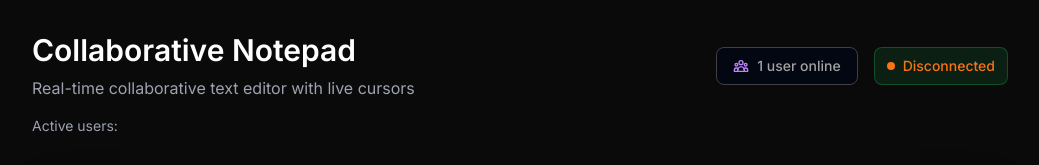
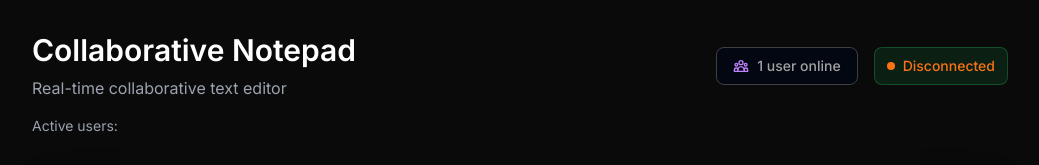
Before and after one commit to Bethel-nz/ink, a website with bundled scripts: page client/index.html in a window 1280 px wide. Shown: the top 165 px of the page, without its empty margins (120-1159 px from the left). Built offline with nearby package versions, Linux system fonts and the light colour scheme; no server answers.

Commit message:
Update description in index.html for clarity

```diff
--- a/client/index.html
+++ b/client/index.html
@@ -110,7 +110,7 @@
 			<div class="flex items-center justify-between">
 				<div>
 					<h1 class="text-3xl font-semibold text-white mb-2">Collaborative Notepad</h1>
-					<p class="text-gray-400">Real-time collaborative text editor with live cursors</p>
+					<p class="text-gray-400">Real-time collaborative text editor</p>
 				</div>
 				<div class="flex items-center space-x-4">
 					<!-- Room Info -->
```
